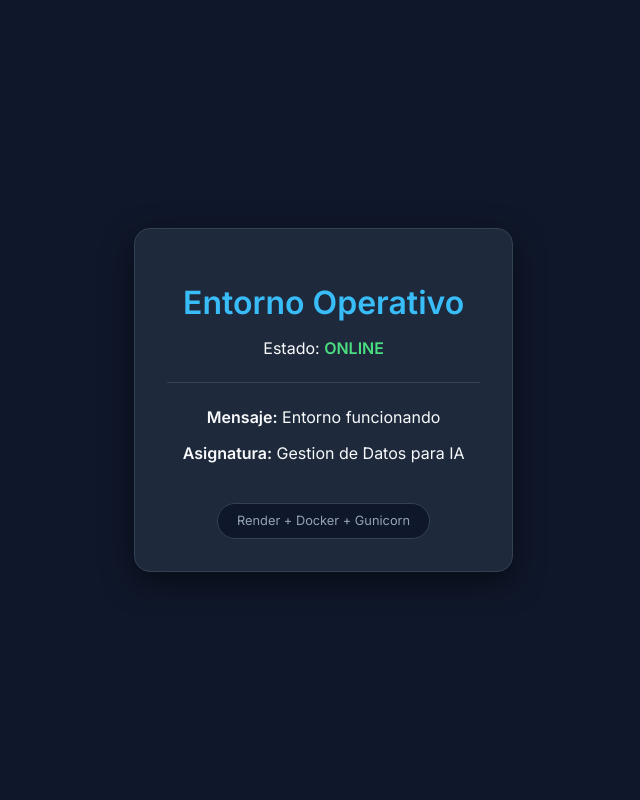
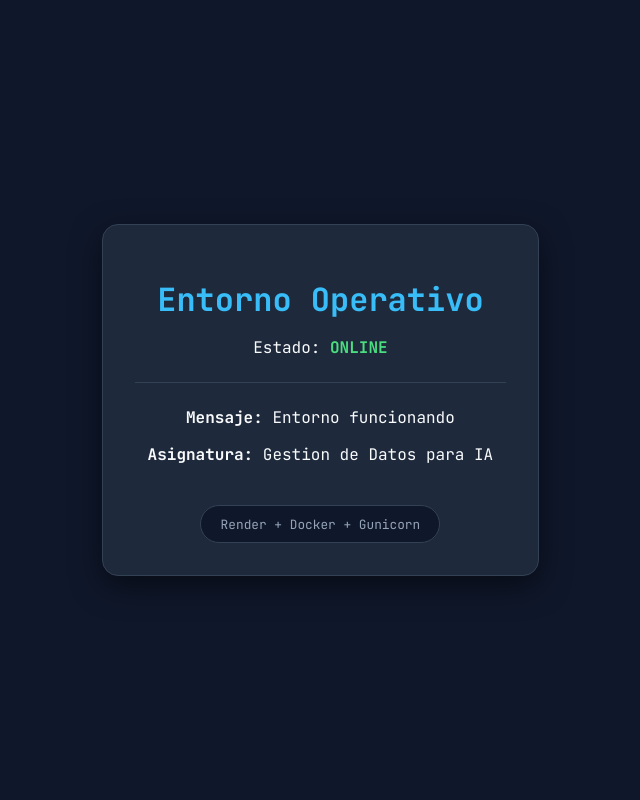
Before and after one commit to Sebithaz-dev/Pipeline-CICD, a Flask app: page / in a window 1280 px wide. Shown: the whole page, without its empty margins (332-972 px from the left). Run offline with Flask 3, Linux system fonts and the light colour scheme.

Commit message:
Tercer commit actividad entorno IA

```diff
--- a/static/style.css
+++ b/static/style.css
@@ -1,5 +1,5 @@
 body {
-    font-family: 'Inter', sans-serif;
+    font-family: 'JetBrains Mono', monospace;
     background-color: #0f172a;
     color: #f8fafc;
     display: flex;
@@ -18,6 +18,10 @@ body {
     max-width: 400px;
     width: 90%;
     border: 1px solid #334155;
+}
+
+h1, .badge, .status {
+    font-family: 'JetBrains Mono', monospace;
 }
 
 h1 {
--- a/templates/index.html
+++ b/templates/index.html
@@ -5,8 +5,7 @@
     <meta name="viewport" content="width=device-width, initial-scale=1.0">
     <title>Entorno IA - Seba</title>
     <link rel="stylesheet" href="{{ url_for('static', filename='style.css') }}">
-    <link href="https://fonts.googleapis.com/css2?family=Inter:wght@400;600&display=swap" rel="stylesheet">
-</head>
+    <link href="https://fonts.googleapis.com/css2?family=JetBrains+Mono:wght@400;700&display=swap" rel="stylesheet"></head>
 <body>
     <div class="container">
         <div class="card">
```
